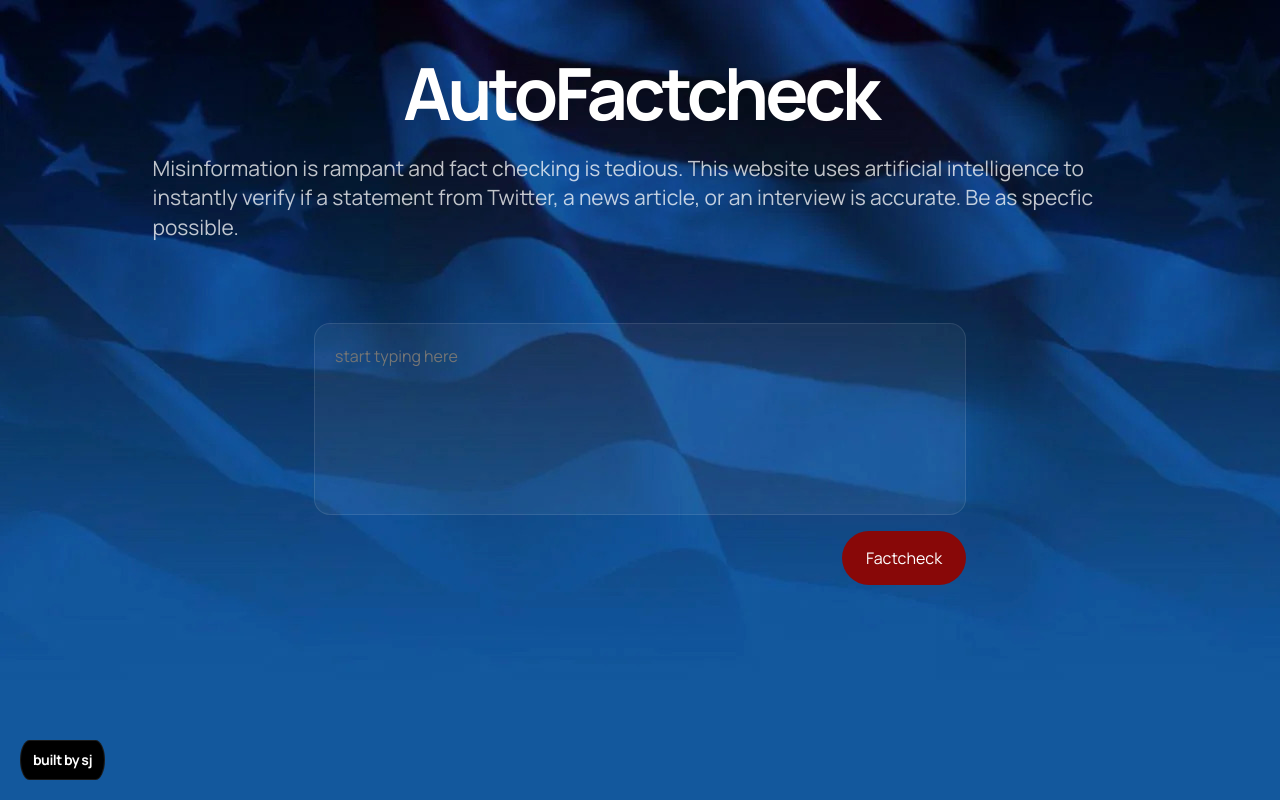
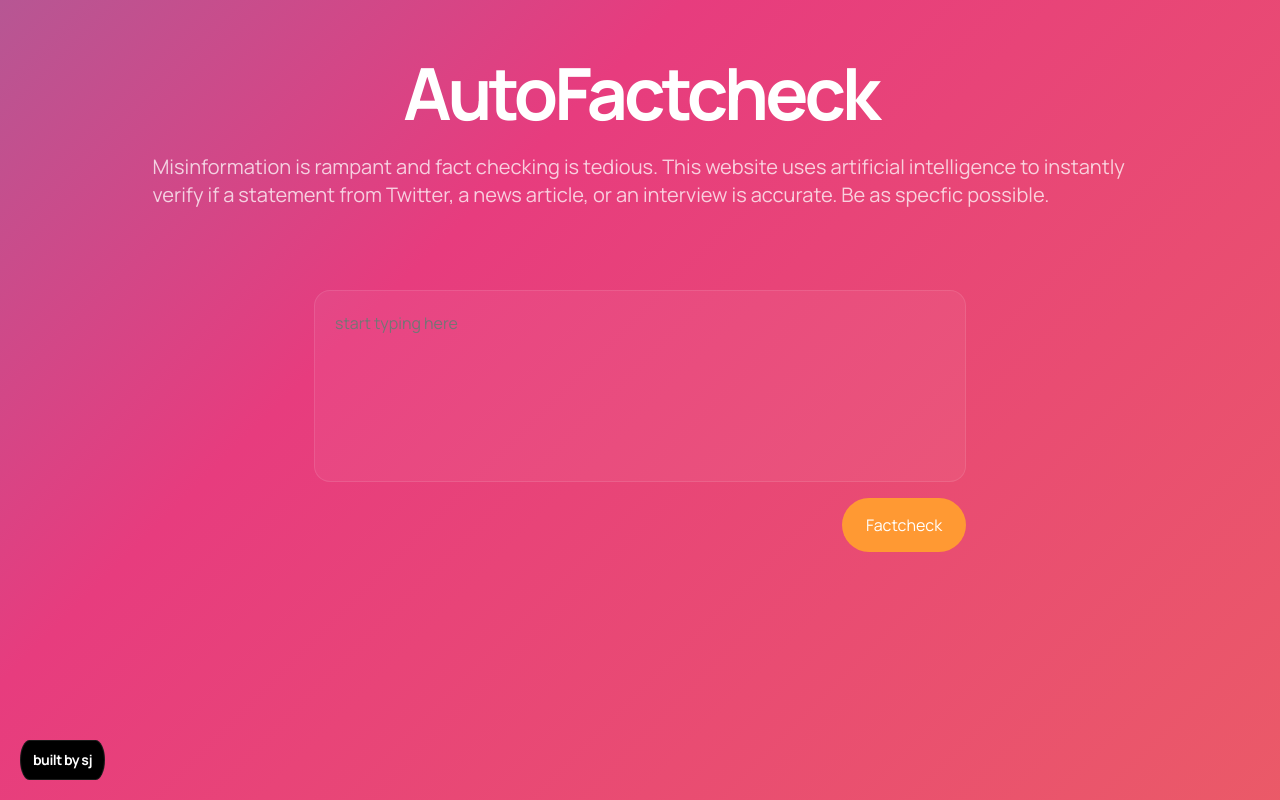
Before and after one commit to sijiawen/factcheck, a Next.js app: page / in a window 1280 px wide. Built offline with nearby package versions, Linux system fonts and the light colour scheme.

Commit message:
fix background d

```diff
--- a/pages/styles.css
+++ b/pages/styles.css
@@ -10,13 +10,27 @@
     display: flex;
     place-content: center flex-start;
     align-items: center;
-    background-image: url("../pages/sky.jpeg");
+    background: linear-gradient(-45deg, #ee7752, #e73c7e, #23a6d5, #23d5ab);
+    background-size: 400% 400%;
+    animation: gradient 15s ease infinite;
     flex-flow: column nowrap;
     gap: 10px;
     height: 100vh;
     overflow: auto;
     padding: 0px;
     position: relative;
+}
+
+@keyframes gradient {
+    0% {
+        background-position: 0% 50%;
+    }
+    50% {
+        background-position: 100% 50%;
+    }
+    100% {
+        background-position: 0% 50%;
+    }
 }
 
 .container {
@@ -59,7 +73,7 @@
 }
 
 .header-subtitle h2 {
-    font-size: 21px;
+    font-size: 20px;
     font-style: normal;
     font-weight: 400;
     line-height: 1.4em;
@@ -172,7 +186,7 @@
 .generate-button {
     place-content: flex-start;
     align-items: flex-start;
-    background-color: #880808;
+    background-color: #ff9933;
     border-radius: 100px;
     display: flex;
     flex: 0 0 auto;
```
